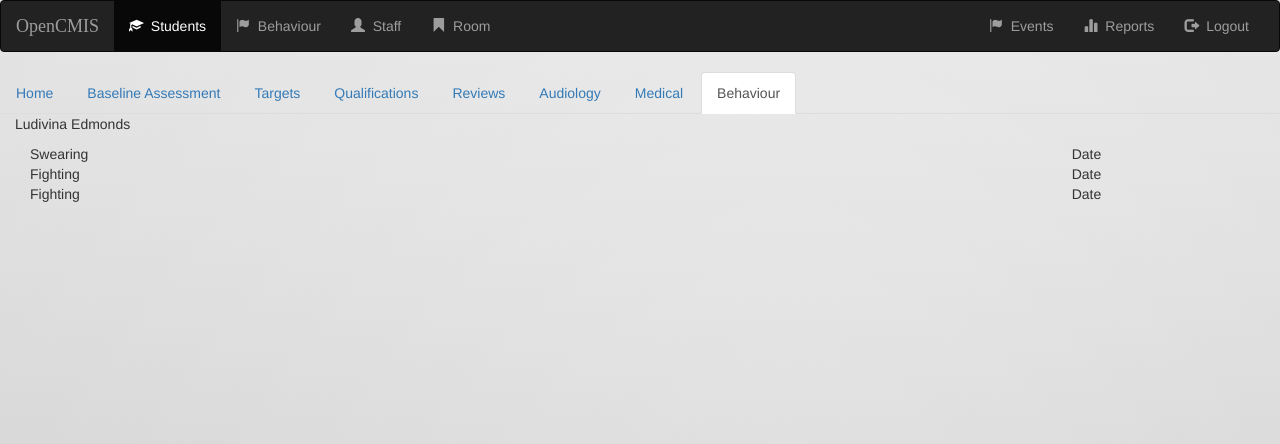
After one commit to Patch67/-OpenCMIS, a Django app: page /opencmis/student/1/behaviour/ in a window 1280 px wide. The commit adds this page. Shown: the top 444 px of the page. Run offline with Django 3.2, Linux system fonts and the light colour scheme; data comes from the database, SQL or seed files in the repository; both versions use the stored data as it was after the commit; some libraries are stand-ins or nearby versions.

Commit message:
Added another view function behaviour. Also improved the sub menu functionality. Also found out how to pass multiple parameters from views to templtes, i.e. Python Dictionary

```diff
--- a/version01a/opencmis/admin.py
+++ b/version01a/opencmis/admin.py
@@ -1,5 +1,5 @@
 from django.contrib import admin
-from .models import Student, Teacher, Building, Room, Qualification, StudentQualification
+from .models import Student, Teacher, Building, Room, Qualification, StudentQualification, Behaviour
 
 
 from django.contrib import admin
@@ -93,6 +93,7 @@ admin.site.register(Building, BuildingAdmin) # Imported Tested PAB 11/08/2016
 admin.site.register(Room, RoomAdmin) # Imported Tested PAB 11/08/2016
 admin.site.register(Qualification, QualificationAdmin) # Imported Tested PAB 11/08/2016
 admin.site.register(StudentQualification)
+admin.site.register(Behaviour)
 
 '''
 Notes
--- a/version01a/opencmis/models.py
+++ b/version01a/opencmis/models.py
@@ -7,7 +7,7 @@ class Student(models.Model):
     first_name = models.CharField(max_length=50, blank=False)
     last_name = models.CharField(max_length=30, blank=False)
     gender = models.CharField(max_length=1, choices=gender_choices, default='M')
-    date_of_birth = models.DateField(blank=False, null=True)
+    date_of_birth = models.DateField(blank=False)
     ULN = models.CharField(max_length=10, blank=True)
     house = models.CharField(max_length=50, blank=True)
     road = models.CharField(max_length=50, blank=True)
@@ -23,18 +23,27 @@ class Student(models.Model):
         return reverse('opencmis:detail', kwargs={'pk': self.pk})
 
 
+class Behaviour(models.Model):
+    student = models.ForeignKey('Student', on_delete=models.CASCADE)
+    issue = models.TextField(max_length=50, blank=False)
+    action = models.TextField(max_length=50)
+
+    def __str__(self):
+        return self.issue
+
+
 class Teacher(models.Model):
-    first_name = models.CharField(max_length=50, null=False)
-    last_name = models.CharField(max_length=30, null=False)
-    role = models.CharField(max_length=30, null=False)
+    first_name = models.CharField(max_length=50, blank=False)
+    last_name = models.CharField(max_length=30, blank=False)
+    role = models.CharField(max_length=30, blank=False)
 
     def __str__(self):
         return '%s %s' % (self.first_name, self.last_name)
 
 
 class Qualification(models.Model):
-    title = models.CharField(max_length=100, null=False)
-    LAR = models.CharField(max_length=12, null=False)
+    title = models.CharField(max_length=100, blank=False)
+    LAR = models.CharField(max_length=12, blank=False)
 
     def __str__(self):
         return '%s: %s' % (self.LAR, self.title)
@@ -43,8 +52,8 @@ class Qualification(models.Model):
 class StudentQualification(models.Model):
     student = models.ForeignKey('Student', on_delete=models.CASCADE)
     qualification = models.ForeignKey('Qualification', on_delete=models.CASCADE)
-    start = models.DateField(null=False, blank=False)
-    expected_end = models.DateField(null=False, blank=False )
+    start = models.DateField(blank=False)
+    expected_end = models.DateField(blank=False )
 
     def __str__(self):
         return '%s: %s' % (self.student, self.qualification)
@@ -59,8 +68,7 @@ class Building(models.Model):
 
 class Room(models.Model):
     building = models.ForeignKey('Building', on_delete=models.CASCADE)
-    room = models.CharField(max_length=20, null=False)
+    room = models.CharField(max_length=20, blank=False)
 
-
-def __str__(self):
-    return '%s: %s' % (self.building, self.name)
+    def __str__(self):
+        return '%s: %s' % (self.building, self.name)
--- a/version01a/opencmis/templates/opencmis/base.html
+++ b/version01a/opencmis/templates/opencmis/base.html
@@ -74,6 +74,17 @@
             </div>
         </div>
     </nav>
+    <ul class="nav nav-tabs">
+        <li class="{% block home-active %}{% endblock %}"><a href="{% url 'opencmis:detail' student.id %}">Home</a></li>
+        <li class="{% block baseline-active %}{% endblock %}"><a href="#">Baseline Assessment</a></li>
+        <li class="{% block target-active %}{% endblock %}"><a href="#">Targets</a></li>
+        <li class="{% block qualification-active %}{% endblock %}"><a href="{% url 'opencmis:student-qualification' student.id %}">Qualifications</a></li>
+        <li class="{% block review-active %}{% endblock %}"><a href="#">Reviews</a></li>
+        <li class="{% block audiology-active %}{% endblock %}"><a href="#">Audiology</a></li>
+        <li class="{% block medical-active %}{% endblock %}"><a href="#">Medical</a></li>
+        <li class="{% block behaviour-active %}{% endblock %}"><a href="{% url 'opencmis:behaviour-index' student.id %}">Behaviour</a></li>
+    </ul>
+
     <div class="container-fluid">
         <span class="span2">
             {% block index %}
--- /dev/null
+++ b/version01a/opencmis/templates/opencmis/behaviour_index.html
@@ -0,0 +1,15 @@
+{% extends 'opencmis/base.html' %}
+{% block title %}{{ student}}{% endblock %}
+{% block behaviour-active %}active{% endblock %}
+{% block body %}
+<p>{{student}}</p>
+{% for item in behaviour_list %}
+    <div class="container-fluid">
+        <div class="row">
+            <div class="col-md-10">{{item.issue}}</div><div class="col-md-2">Date</div>
+        </div>
+    </div>
+{% empty %}
+    <p>There are no issues for this student.</p>
+{% endfor %}
+{% endblock %}
--- a/version01a/opencmis/urls.py
+++ b/version01a/opencmis/urls.py
@@ -7,11 +7,12 @@ app_name = "opencmis"
 
 '''New class based system'''
 urlpatterns = [
+    # url(regular_expression, view, name='view_name')
+    # NB. view_name is so we can refer to this URL as opencmis:view_name
+    # NB. if view is a class must use views.Class.as_view() to convert it into a view
+
     # /opencmis/student/
     url(r'student/$', views.IndexView.as_view(), name='index'),
-
-    # /student/232/
-    url(r'^student/(?P<pk>[0-9]+)/$', views.DetailView.as_view(), name='detail'),
 
     # /student/123/update/
     url(r'student/(?P<pk>[0-9]+)/update/$', views.StudentUpdate.as_view(), name='student-update'),
@@ -25,4 +26,12 @@ urlpatterns = [
     # /student/123/qualifications
     url(r'student/(?P<pk>[0-9]+)/qualification/$', views.StudentQualificationList.as_view(),
         name='student-qualification'),
+
+    # /student/123/behaviours
+    url(r'student/(?P<student_id>[0-9]+)/behaviour/$', views.behaviour_index,
+        name='behaviour-index'),
+
+    # /student/232/
+    url(r'student/(?P<pk>[0-9]+)/$', views.DetailView.as_view(), name='detail'),
+
 ]
--- a/version01a/opencmis/views.py
+++ b/version01a/opencmis/views.py
@@ -1,7 +1,8 @@
+from django.shortcuts import get_object_or_404, render
 from django.views import generic
 from django.views.generic.edit import CreateView, UpdateView, DeleteView
 from django.core.urlresolvers import reverse_lazy
-from .models import Student, StudentQualification
+from .models import Student, StudentQualification, Behaviour
 
 
 class IndexView(generic.ListView):
@@ -42,3 +43,11 @@ class StudentQualificationList(generic.ListView):
     def get_queryset(self):
         # TODO: How to pass Student.id or pk into next line
         return StudentQualification.objects.filter(student=1)
+
+
+def behaviour_index(request, student_id):
+    template = 'opencmis/behaviour_index.html'
+    student = get_object_or_404(Student, pk=student_id)
+    behaviour_list = Behaviour.objects.filter(student=student_id)
+    context = {'student': student, 'behaviour_list': behaviour_list}
+    return render(request, template, context)
```
Also changed, not shown: version01a/opencmis/templates/opencmis/detail.html (+7 -18 lines), version01a/db.sqlite3, version01a/opencmis/migrations/0001_initial.py, version01a/opencmis/migrations/0002_auto_20160813_0629.py (deleted).
